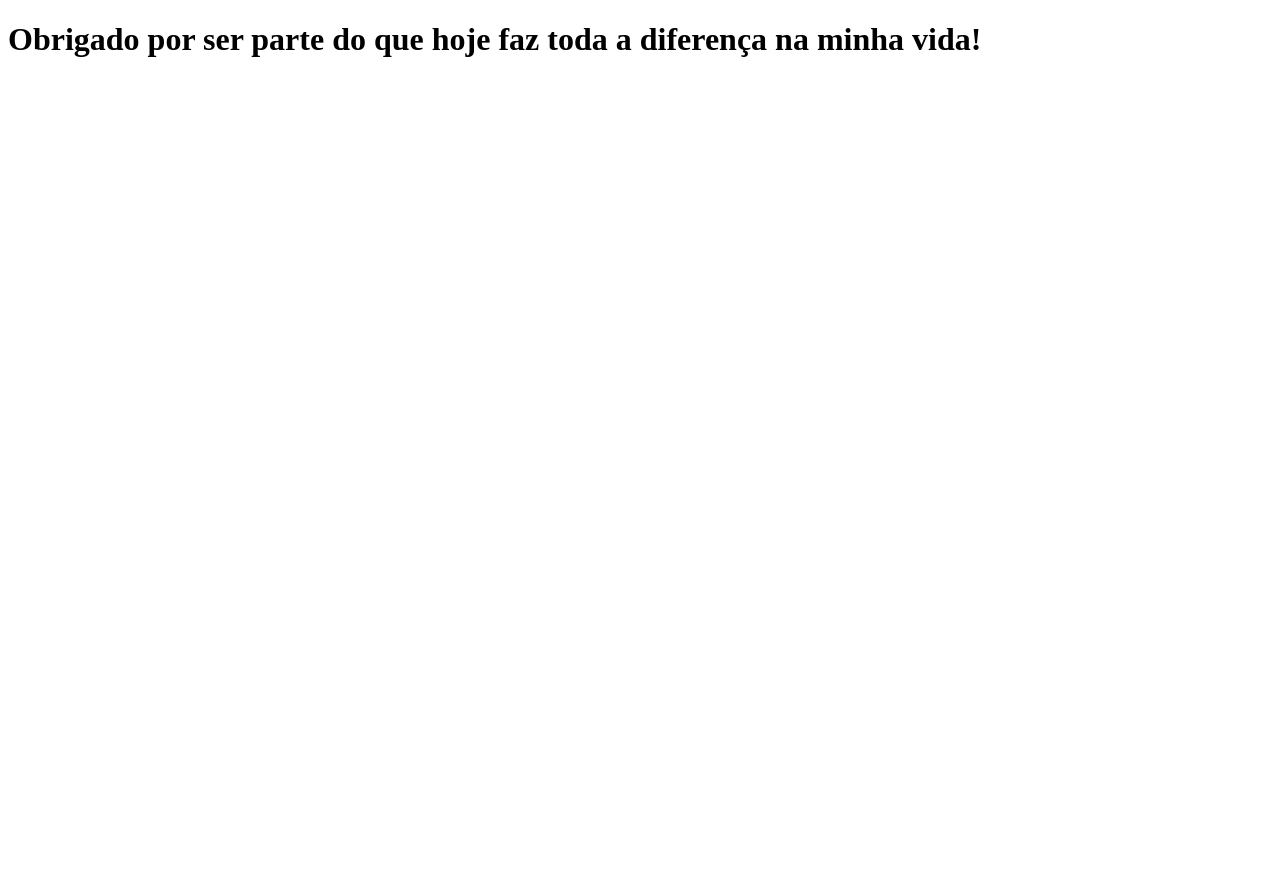
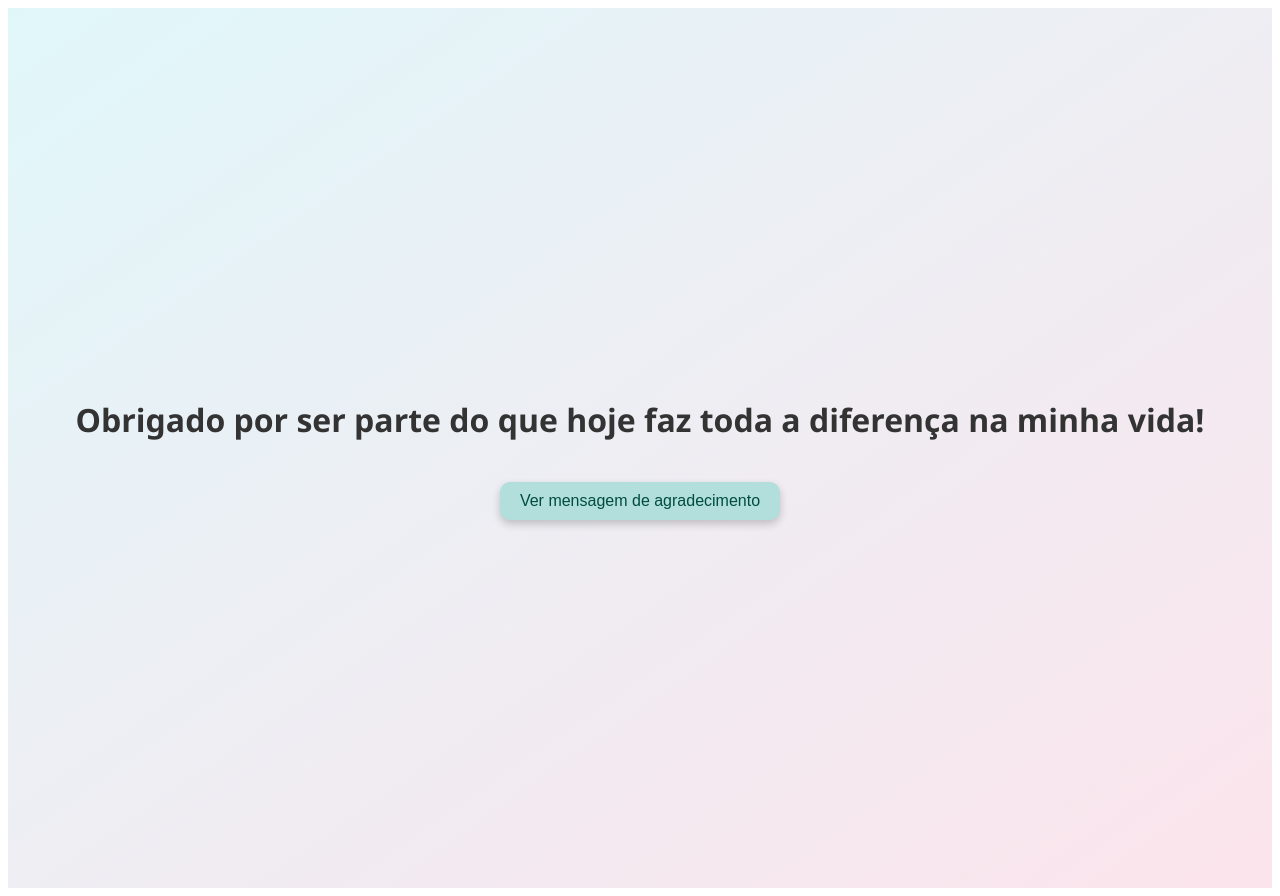
Before and after one commit to fredcera/clone-tabnews, a Next.js app: page / in a window 1280 px wide. Before the commit the page ends 800 px from the top, so only its background shows below. Built offline with nearby package versions, Linux system fonts and the light colour scheme.

Commit message:
Atualização com efeitos e botão que revala mensagem de agradecimento

```diff
--- a/pages/index.js
+++ b/pages/index.js
@@ -1,5 +1,66 @@
-function Home(){
-    return <h1>Obrigado por ser parte do que hoje faz toda a diferença na minha vida!</h1>
+import { useState } from "react";
+
+function Home() {
+    const [mostrarMensagem, setMostrarMensagem] = useState(false);
+
+    const revelarMensagem = () => {
+        setMostrarMensagem(true);
+    };
+
+    return (
+        <div style={{
+            minHeight: "100vh",
+            padding: "40px",
+            background: "linear-gradient(to bottom right, #e0f7fa, #fce4ec)",
+            color: "#333",
+            fontFamily: "Segoe UI, sans-serif",
+            display: "flex",
+            flexDirection: "column",
+            alignItems: "center",
+            justifyContent: "center",
+            textAlign: "center",
+            transition: "all 0.3s ease"
+        }}>
+            <h1>Obrigado por ser parte do que hoje faz toda a diferença na minha vida!</h1>
+
+            {!mostrarMensagem && (
+                <button
+                    onClick={revelarMensagem}
+                    style={{
+                        marginTop: "20px",
+                        padding: "10px 20px",
+                        fontSize: "1em",
+                        borderRadius: "10px",
+                        border: "none",
+                        backgroundColor: "#b2dfdb",
+                        color: "#004d40",
+                        cursor: "pointer",
+                        boxShadow: "0 4px 8px rgba(0, 0, 0, 0.2)",
+                        transition: "all 0.2s ease"
+                    }}
+                >
+                    Ver mensagem de agradecimento
+                </button>
+            )}
+
+            {mostrarMensagem && (
+                <p style={{
+                    marginTop: "30px",
+                    fontSize: "1.2em",
+                    maxWidth: "700px",
+                    backgroundColor: "rgba(255, 255, 255, 0.8)",
+                    padding: "20px",
+                    borderRadius: "12px",
+                    boxShadow: "0 2px 12px rgba(0,0,0,0.1)"
+                }}>
+                    Agradeço à minha família por nunca soltar minha mão, mesmo nos momentos mais turbulentos.
+                    Vocês sempre acreditaram que eu podia mudar, e me ensinaram que a vida tem altos e baixos —
+                    mas também recomeços. Cada novo dia é uma chance de fazer diferente... e eu sigo tentando,
+                    com vocês no coração.
+                </p>
+            )}
+        </div>
+    );
 }
 
 export default Home;
```
